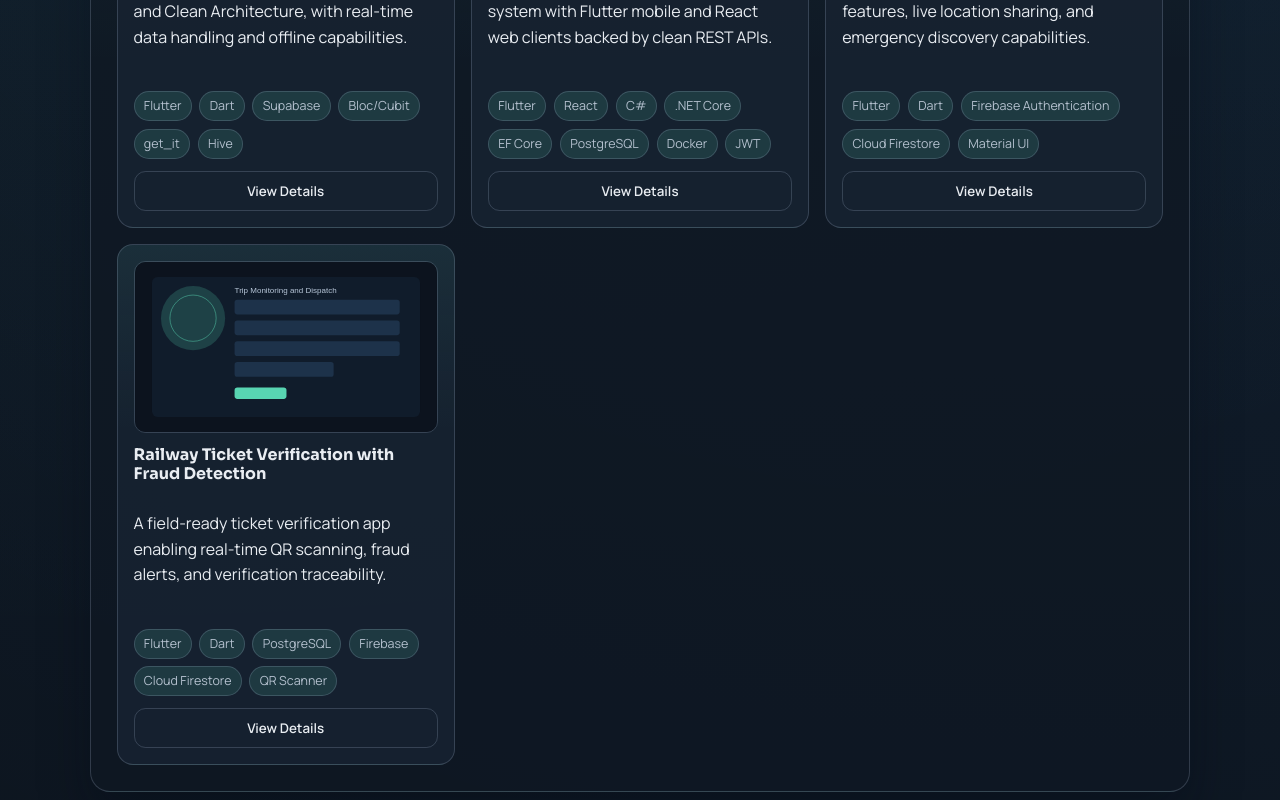
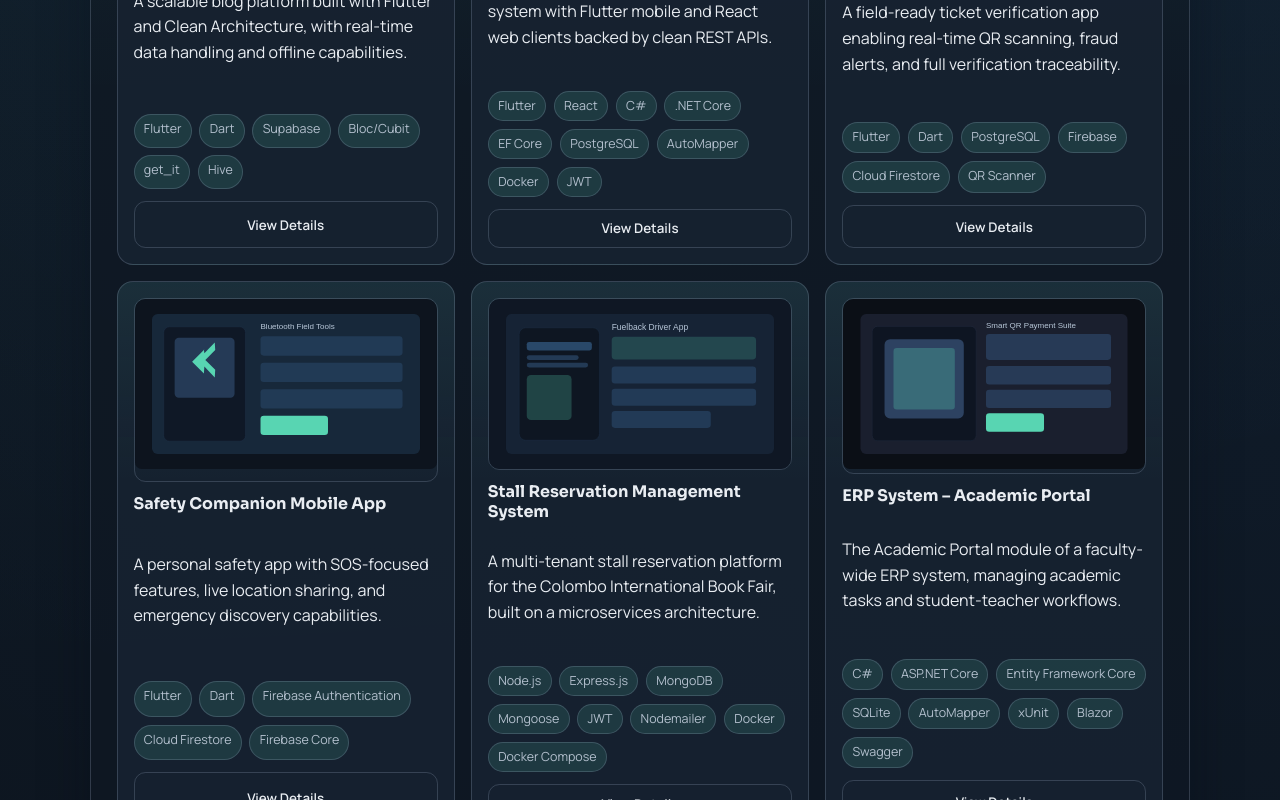
Before and after one commit to Mr-Nithil/Portfolio, a React (Vite) app: page / in a window 1280 px wide. Shown: the part 2520-3320 px from the top of the page. Built offline with nearby package versions, Linux system fonts and the light colour scheme.

Commit message:
feat: update project data with new entries and enhance descriptions for clarity

```diff
--- a/src/data/projects.js
+++ b/src/data/projects.js
@@ -1,11 +1,12 @@
-export const projects = [
+const projectData = [
   {
     id: "flutter-fullstack-blog",
+    year: 2026,
     title: "Flutter Full Stack Blog App",
     description:
       "A scalable blog platform built with Flutter and Clean Architecture, with real-time data handling and offline capabilities.",
     fullDescription:
-      "Developed as an individual project using Presentation, Domain, and Data layers. Implemented authentication, blog creation, image uploads, and real-time synchronization using Supabase. Applied Bloc and get_it for modular architecture and integrated Hive for offline support.",
+      "Developed as an individual project using Clean Architecture with Presentation, Domain, and Data layers to ensure maintainability and testability. Implemented authentication, blog creation, image uploads, and real-time data synchronization using Supabase. Applied Bloc for state management and GetIt for dependency injection to achieve a modular architecture. Integrated offline capabilities using Hive and optimized data synchronization with network state handling. Designed reusable Material and Cupertino UI components ensuring pixel-perfect rendering and a consistent user experience across screens.",
     techStack: ["Flutter", "Dart", "Supabase", "Bloc/Cubit", "get_it", "Hive"],
     images: [
       "projects/fuelback-1.svg",
@@ -17,11 +18,12 @@ export const projects = [
   },
   {
     id: "task-manager-fullstack",
+    year: 2026,
     title: "Task Manager Full Stack Application",
     description:
       "An ongoing full-stack task management system with Flutter mobile and React web clients backed by clean REST APIs.",
     fullDescription:
-      "Designed and developed using clean backend architecture with repository and service patterns. Implemented JWT-based authentication and role-based access control, integrated APIs into Flutter UI flows, and containerized services with Docker for consistent deployment.",
+      "Designed and implemented a full-stack task management system with both Flutter mobile and React web clients. Built scalable RESTful APIs using Clean Architecture with Repository and Service patterns. Implemented JWT-based authentication and role-based authorization for Admin and User roles. Integrated PostgreSQL with Entity Framework Core including DTO mapping and validation. Developed Flutter UI components and integrated APIs for a seamless task management experience. Containerized all services using Docker and Docker Compose for consistent deployment.",
     techStack: [
       "Flutter",
       "React",
@@ -29,6 +31,7 @@ export const projects = [
       ".NET Core",
       "EF Core",
       "PostgreSQL",
+      "AutoMapper",
       "Docker",
       "JWT",
     ],
@@ -41,34 +44,13 @@ export const projects = [
     demo: "",
   },
   {
-    id: "safety-companion-app",
-    title: "Safety Companion Mobile App",
-    description:
-      "A personal safety app with SOS-focused features, live location sharing, and emergency discovery capabilities.",
-    fullDescription:
-      "Built as an individual project with Firebase Authentication and Cloud Firestore for secure user data management. Implemented core features including live location sharing, emergency calling, nearby emergency place discovery, and safety education content with responsive Material UI.",
-    techStack: [
-      "Flutter",
-      "Dart",
-      "Firebase Authentication",
-      "Cloud Firestore",
-      "Material UI",
-    ],
-    images: [
-      "projects/ble-1.svg",
-      "projects/ble-2.svg",
-      "projects/ble-3.svg",
-    ],
-    github: "https://github.com/Mr-Nithil",
-    demo: "",
-  },
-  {
     id: "railway-ticket-verification",
+    year: 2025,
     title: "Railway Ticket Verification with Fraud Detection",
     description:
-      "A field-ready ticket verification app enabling real-time QR scanning, fraud alerts, and verification traceability.",
+      "A field-ready ticket verification app enabling real-time QR scanning, fraud alerts, and full verification traceability.",
     fullDescription:
-      "Developed a Flutter mobile application for railway inspectors to validate bookings through QR scans. Integrated PostgreSQL and Firebase services for instant checks, fraud alerts, and status updates. Added approval/rejection actions, checker remarks, and verification history for full auditability.",
+      "Developed a Flutter mobile application enabling railway inspectors to perform real-time ticket verification through QR code scanning. Implemented a backend integration workflow with PostgreSQL and Firebase services to validate bookings instantly, trigger fraud alerts, and update ticket verification status in the field. Designed a reliable verification flow with robust error handling, permission management, and a responsive UI to support fast, accurate inspector decisions. Added approval and rejection actions, checker remarks, and verification history to ensure end-to-end traceability and audit readiness. Research from this project contributed to an IEEE LATINCOM 2025 conference paper on explainable anomaly detection using LLMs.",
     techStack: [
       "Flutter",
       "Dart",
@@ -85,4 +67,77 @@ export const projects = [
     github: "https://github.com/Mr-Nithil",
     demo: "",
   },
+  {
+    id: "safety-companion-app",
+    year: 2025,
+    title: "Safety Companion Mobile App",
+    description:
+      "A personal safety app with SOS-focused features, live location sharing, and emergency discovery capabilities.",
+    fullDescription:
+      "Built as an individual project featuring Firebase Authentication and Cloud Firestore for secure user data management. Developed 4 core features: live location sharing, emergency calling, safety tips and educational content, and nearby emergency place discovery. Designed responsive UIs using Material components, translating feature requirements into functional and user-friendly screens.",
+    techStack: [
+      "Flutter",
+      "Dart",
+      "Firebase Authentication",
+      "Cloud Firestore",
+      "Firebase Core",
+    ],
+    images: ["projects/ble-1.svg", "projects/ble-2.svg", "projects/ble-3.svg"],
+    github: "https://github.com/Mr-Nithil",
+    demo: "",
+  },
+  {
+    id: "stall-reservation-system",
+    year: 2024,
+    title: "Stall Reservation Management System",
+    description:
+      "A multi-tenant stall reservation platform for the Colombo International Book Fair, built on a microservices architecture.",
+    fullDescription:
+      "Designed and built as a group project for the Colombo International Book Fair. Architected a microservices system with an API Gateway and four independent services: Auth, Reservation, Stall, and Notification. Implemented JWT-based authentication and role-based authorization across services. Developed scalable backend services with strong separation of concerns and containerized all services using Docker Compose for orchestration.",
+    techStack: [
+      "Node.js",
+      "Express.js",
+      "MongoDB",
+      "Mongoose",
+      "JWT",
+      "Nodemailer",
+      "Docker",
+      "Docker Compose",
+    ],
+    images: [
+      "projects/fuelback-1.svg",
+      "projects/fuelback-2.svg",
+      "projects/fuelback-3.svg",
+    ],
+    github: "https://github.com/Mr-Nithil",
+    demo: "",
+  },
+  {
+    id: "erp-academic-portal",
+    year: 2024,
+    title: "ERP System – Academic Portal",
+    description:
+      "The Academic Portal module of a faculty-wide ERP system, managing academic tasks and student-teacher workflows.",
+    fullDescription:
+      "Developed the Academic Portal as part of a larger group project building a 5-portal Faculty ERP system. Implemented the Request Management service with RESTful API endpoints handling student-teacher communication, batch management, and staff coordination workflows. Architected the data access layer using Repository and Unit of Work patterns with Entity Framework Core, implementing 6 domain repositories (Student, Teacher, Batch, StudentRequest, TeacherRequest, StaffRequest) to ensure separation of concerns and testability.",
+    techStack: [
+      "C#",
+      "ASP.NET Core",
+      "Entity Framework Core",
+      "SQLite",
+      "AutoMapper",
+      "xUnit",
+      "Blazor",
+      "Swagger",
+    ],
+    images: [
+      "projects/qrpay-1.svg",
+      "projects/ble-1.svg",
+      "projects/fuelback-3.svg",
+    ],
+    github: "https://github.com/Mr-Nithil",
+    demo: "",
+  },
 ];
+
+export const projects = [...projectData].sort((a, b) => b.year - a.year);
```
